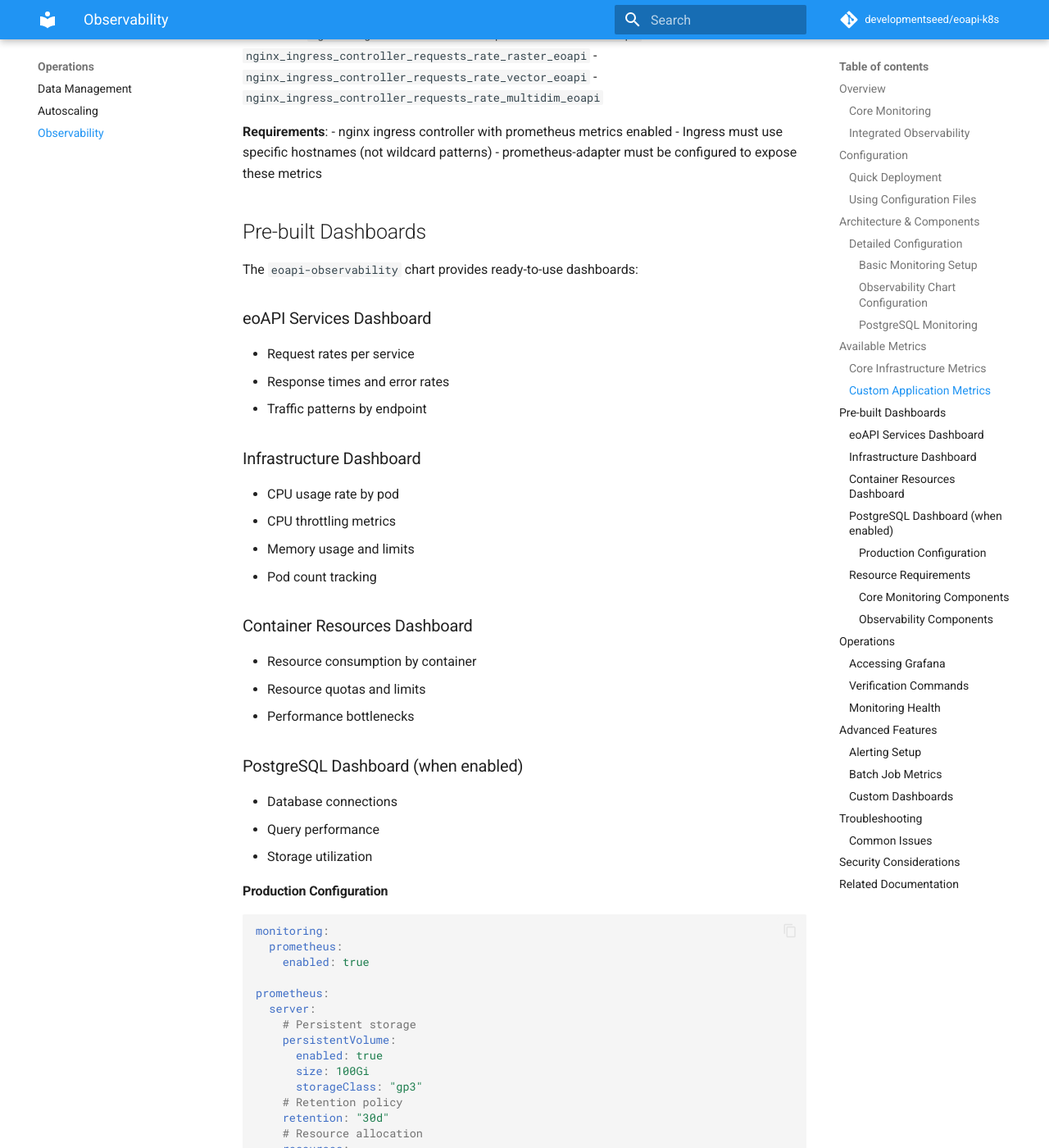
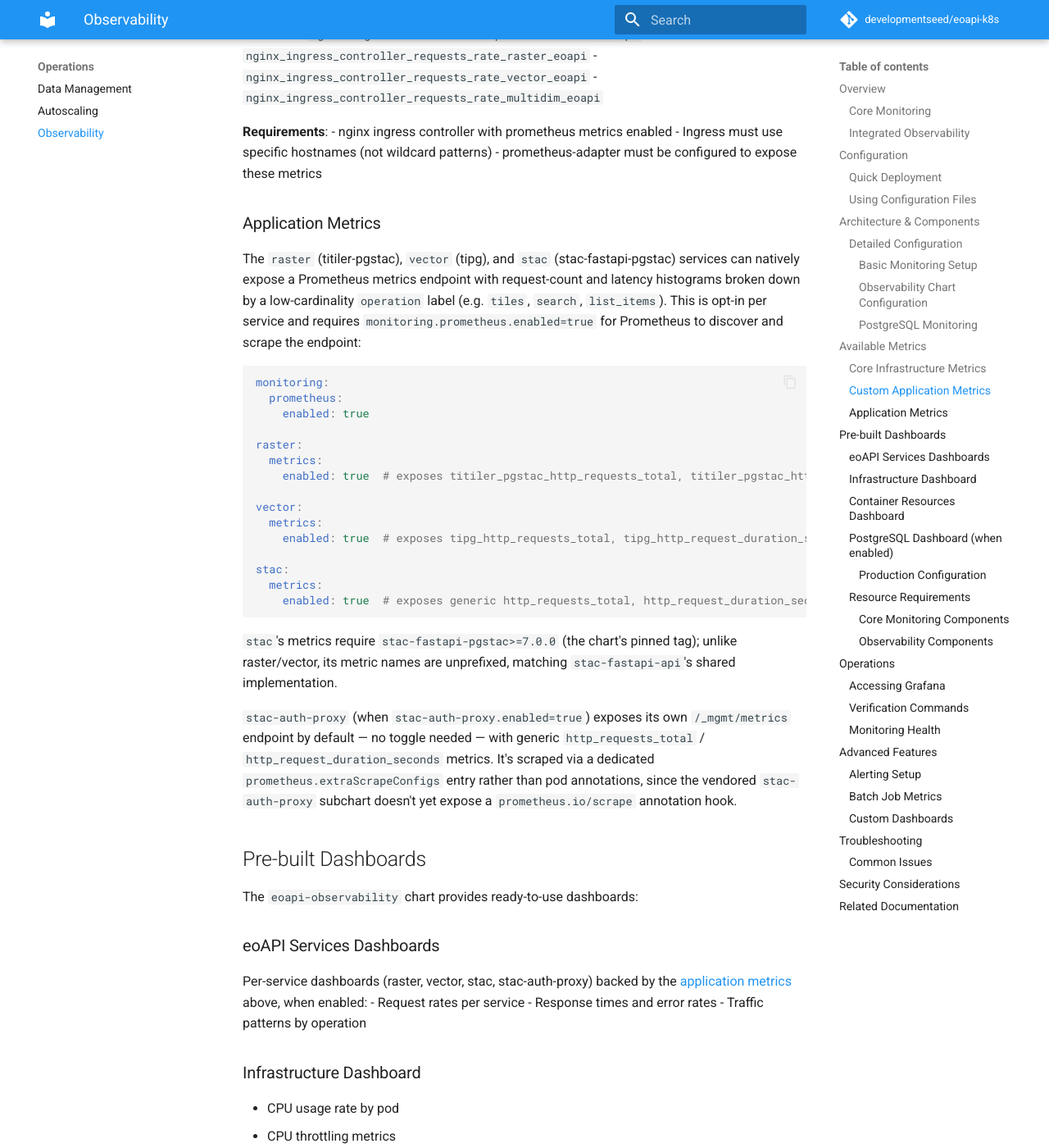
Before and after one commit to developmentseed/eoapi-k8s, an MkDocs documentation site: the page built from docs/observability.md, in a window 1280 px wide and 1400 px high, scrolled down 3096 px. Shown: the whole window at 82% size. Built offline with MkDocs 1.6.1 and Material for MkDocs 9.7.7, drawn with Linux system fonts in a browser that asks for light colours; comment, search, counter and statistics services are not loaded.

Commit message:
fix: wired in stac-fastapi-pgstac metrics support.

````diff
--- a/docs/observability.md
+++ b/docs/observability.md
@@ -142,14 +142,54 @@ When prometheus-adapter and nginx ingress are both enabled, these custom metrics
 - Ingress must use specific hostnames (not wildcard patterns)
 - prometheus-adapter must be configured to expose these metrics
 
+### Application Metrics
+
+The `raster` (titiler-pgstac), `vector` (tipg), and `stac` (stac-fastapi-pgstac)
+services can natively expose a Prometheus metrics endpoint with request-count and
+latency histograms broken down by a low-cardinality `operation` label (e.g.
+`tiles`, `search`, `list_items`). This is opt-in
+per service and requires `monitoring.prometheus.enabled=true` for Prometheus to
+discover and scrape the endpoint:
+
+```yaml
+monitoring:
+  prometheus:
+    enabled: true
+
+raster:
+  metrics:
+    enabled: true  # exposes titiler_pgstac_http_requests_total, titiler_pgstac_http_request_duration_seconds at /metrics
+
+vector:
+  metrics:
+    enabled: true  # exposes tipg_http_requests_total, tipg_http_request_duration_seconds at /metrics
+
+stac:
+  metrics:
+    enabled: true  # exposes generic http_requests_total, http_request_duration_seconds at /_mgmt/metrics
+```
+
+`stac`'s metrics require `stac-fastapi-pgstac>=7.0.0` (the chart's pinned tag);
+unlike raster/vector, its metric names are unprefixed, matching
+`stac-fastapi-api`'s shared implementation.
+
+`stac-auth-proxy` (when `stac-auth-proxy.enabled=true`) exposes its own
+`/_mgmt/metrics` endpoint by default — no toggle needed — with generic
+`http_requests_total` / `http_request_duration_seconds` metrics. It's scraped via
+a dedicated `prometheus.extraScrapeConfigs` entry rather than pod annotations,
+since the vendored `stac-auth-proxy` subchart doesn't yet expose a
+`prometheus.io/scrape` annotation hook.
+
 ## Pre-built Dashboards
 
 The `eoapi-observability` chart provides ready-to-use dashboards:
 
-### eoAPI Services Dashboard
+### eoAPI Services Dashboards
+Per-service dashboards (raster, vector, stac, stac-auth-proxy) backed by the
+[application metrics](#application-metrics) above, when enabled:
 - Request rates per service
 - Response times and error rates
-- Traffic patterns by endpoint
+- Traffic patterns by operation
 
 ### Infrastructure Dashboard
 - CPU usage rate by pod
````
Also changed, not shown: 11 other files.
